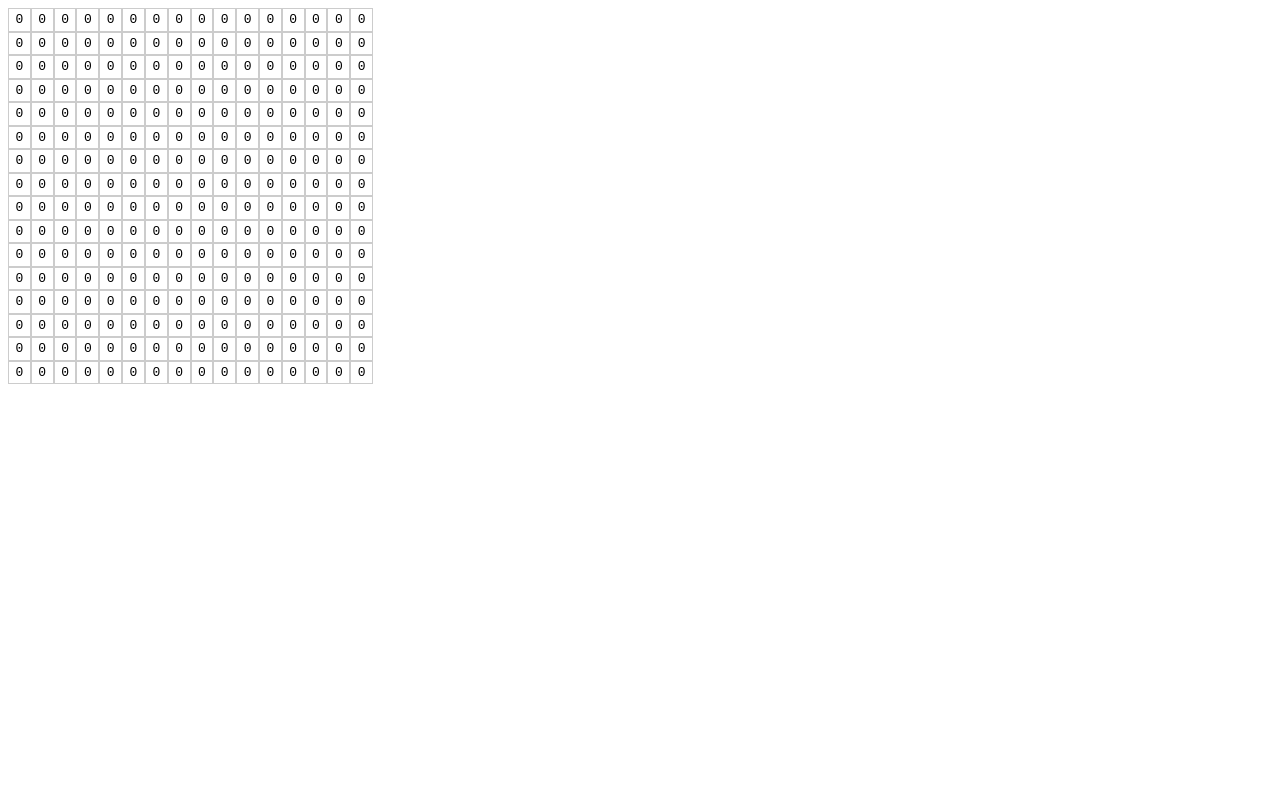
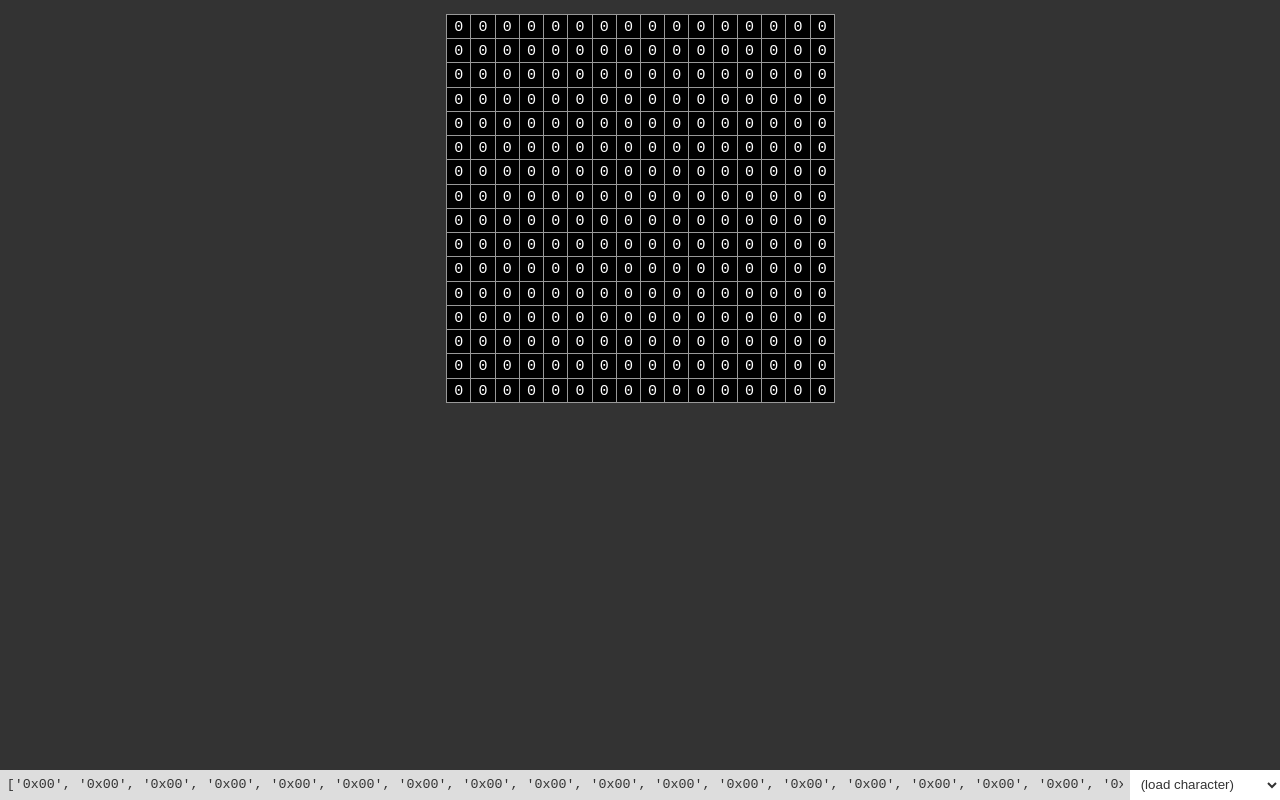
Before and after one commit to jonathan-reisdorf/node-onion-omega-oled-text, a website: page chareditor.html in a window 1280 px wide. Drawn offline with nearby package versions, Linux system fonts and the light colour scheme.

Commit message:
editor wip

```diff
--- a/chareditor.html
+++ b/chareditor.html
@@ -8,13 +8,67 @@
     <style>
         body {
             font-family: monospace;
+            text-align: center;
+            margin: 0;
+            padding: 1em 1em 3em;
+            white-space: nowrap;
+            overflow: auto;
+            line-height: 0;
+            background: #333;
+            color: #fff;
+            font-size: 15px;
         }
         .col {
+            transition: color 0.15s, background 0.15s;
             display: inline-block;
-            border: 1px solid #ccc;
-            padding: 0.25em 0.5em;
+            border: 1px solid #999;
+            width: calc(0.8vw + 1em);
+            height: calc(0.8vw + 1em);
+            line-height: calc(0.8vw + 1em);
+            box-sizing: border-box;
+            text-align: center;
             cursor: pointer;
+            margin: -1px -1px 0 0;
+            -moz-user-select: none;
+            -webkit-user-select: none;
             user-select: none;
+            background: #000;
+        }
+        .col--active {
+            background: #fff;
+            color: #000;
+        }
+
+        #controls {
+            position: fixed;
+            left: 0;
+            bottom: 0;
+            width: 100%;
+            z-index: 1;
+            display: flex;
+            flex-flow: row nowrap;
+        }
+
+        #input {
+            font-family: monospace;
+            box-sizing: border-box;
+            padding: 0.5em;
+            width: 100%;
+            border: 0 none;
+            background: #ddd;
+            color: #333;
+            flex: 1;
+        }
+
+        #characters {
+            box-sizing: border-box;
+            padding: 0.5em;
+            width: 100%;
+            border: 0 none;
+            background: #fff;
+            color: #333;
+            flex: none;
+            width: 150px;
         }
     </style>
     <script>window.module = {}</script>
@@ -28,5 +82,11 @@
     <script src="./chareditor/editor.js"></script>
 </head>
 <body>
+  <div id="controls">
+      <input value="" id="input">
+      <select id="characters">
+          <option value="">(load character)</option>
+      </select>
+  </div>
 </body>
 </html>
--- a/chareditor/editor.js
+++ b/chareditor/editor.js
@@ -1,22 +1,94 @@
 $(() => {
-  console.log(chars);
-  const byte = 8;
-  const size = 16;
+  const byteSize = 8;
+  const charSize = 16;
+
   let $body = $('body'), $row;
+  const $characterSelect = $('#characters');
+  const $input = $('#input');
 
-  for (let y = 0; y < size; y++) {
+  function renderFromChar(char) {
+    if (!chars[char]) {
+      return;
+    }
+
+    generateFromCode(chars[char].join(', '));
+    $input.val('[' + chars[char].map(value => "'" + value + "'").join(', ') + ']');
+  }
+
+  function setState($col, state) {
+    $col.html(state).data('state', state)[state ? 'addClass' : 'removeClass']('col--active');
+  }
+
+  function hex2bin(hex) {
+    return parseInt(hex, 16).toString(2);
+  }
+
+  function bin2Hex(bin) {
+    return parseInt(bin, 2).toString(16);
+  }
+
+  function generateCode() {
+    const $rows = $body.children('.row');
+    let result = [],
+      _tmp;
+
+    for (let part = 0; part < charSize / byteSize; part++) {
+      for (let x = 0; x < charSize; x++) {
+        _tmp = bin2Hex(
+          Array.from(Array(byteSize).keys())
+            .map(i => $rows.eq((part * byteSize) + i).children('.col').eq(x).data('state'))
+            .reverse().join('')
+        );
+        result.push('0x' + '0'.repeat(2 - _tmp.length) + _tmp);
+      }
+    }
+
+    $input.val('[' + result.map(value => "'" + value + "'").join(', ') + ']');
+
+    return result;
+  }
+
+  function generateFromCode(code) {
+    const $rows = $body.children('.row');
+
+    const result = code.split(/,[ ]*/g)
+      .map(value => hex2bin(value.replace('0x', '')))
+      .map(value => ('0'.repeat(byteSize - value.length) + value).split('').reverse().map(bit => parseInt(bit, 10)));
+
+    result.forEach((byte, i) => {
+      const part = Math.floor(i / charSize);
+      const x = i % charSize;
+
+      byte.forEach((bit, i) => {
+        setState($rows.eq((part * byteSize) + i).children('.col').eq(x), bit);
+      });
+    });
+
+    return result;
+  }
+
+
+  for (let y = 0; y < charSize; y++) {
     $row = $('<div class="row"></div>').data('row', y);
 
-    for (let x = 0; x < size; x++) {
-      $row.append($('<div class="col">0</div>').data({ col : x, state : 0 }));
+    for (let x = 0; x < charSize; x++) {
+      $row.append($('<div class="col"></div>'));
     }
 
     $body.append($row);
   }
 
+  renderFromChar(' ');
+
+  Object.keys(window.chars || {}).forEach(char => $characterSelect.append($('<option></option>').prop('value', char).html(char)));
+  $characterSelect.change(() => renderFromChar($characterSelect.val()));
+
   $body.find('.col').click(function() {
     const $col = $(this);
     const newState = $col.data('state') ? 0 : 1;
-    $col.html(newState).data('state', newState);
+    setState($col, newState);
+    generateCode();
   });
+
+  $input.on('input', () => generateFromCode($input.val().replace(/[^0-9,x]/g, '')));
 });
```
